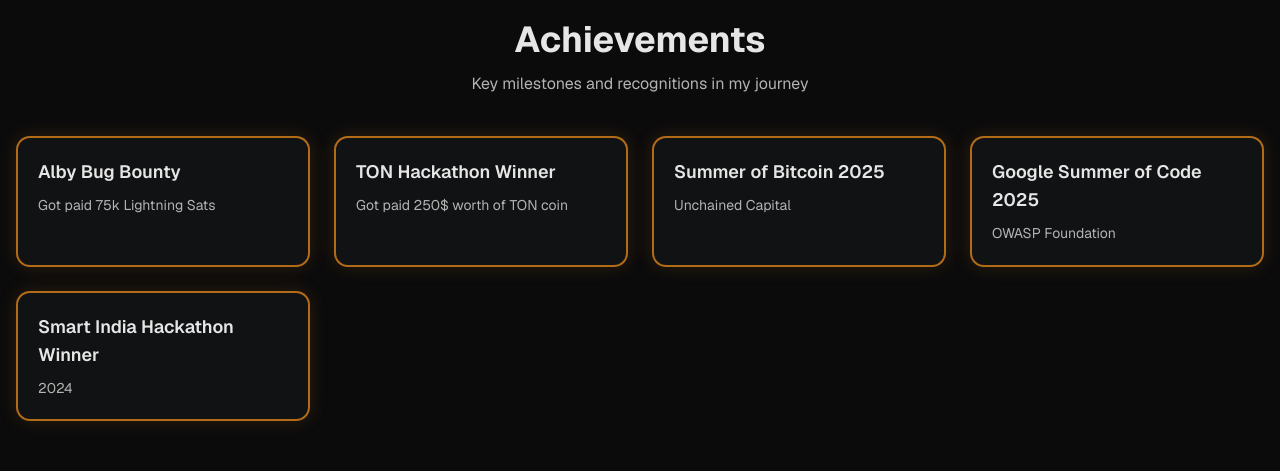
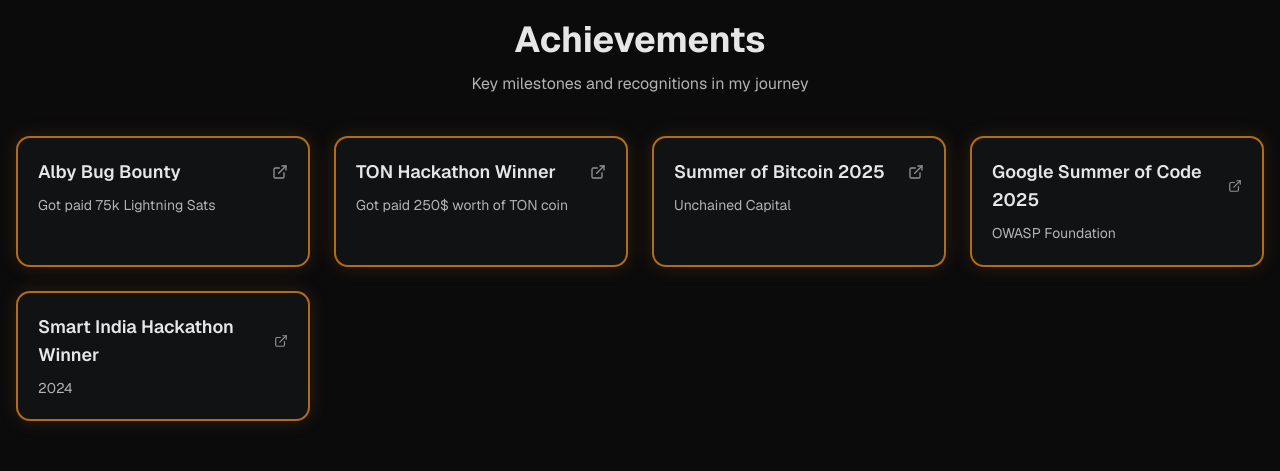
Before and after one commit to krrish-sehgal/personal-portfolio, a Next.js app: page / in a window 1280 px wide. Shown: the part 4420-4891 px from the top of the page. Built offline with nearby package versions, Linux system fonts and the light colour scheme.

Commit message:
chore: add achievements links

```diff
--- a/components/achievements.tsx
+++ b/components/achievements.tsx
@@ -1,4 +1,5 @@
 import site from "@/data/site.json";
+import { ExternalLink } from "lucide-react";
 
 const Achievements = () => {
   const items = site.achievements || [];
@@ -13,19 +14,46 @@
         </p>
       </div>
       <div className="grid gap-6 sm:grid-cols-2 lg:grid-cols-3 xl:grid-cols-4 w-full">
-        {items.map((it, idx) => (
-          <div
-            key={idx}
-            className="rounded-xl border-2 border-primary/70 bg-card p-5 shadow-[0_0_20px_rgba(247,147,26,0.14)]"
-          >
-            <h3 className="text-lg font-semibold">{it.label}</h3>
+        {items.map((it, idx) => {
+          const content = (
+            <>
+              <h3 className="text-lg font-semibold flex items-center justify-between gap-2">
+                {it.label}
+                {it.link && (
+                  <ExternalLink className="h-4 w-4 opacity-60 group-hover:opacity-100 transition-opacity" />
+                )}
+              </h3>
               {it.value ? (
                 <p className="mt-2 text-sm text-muted-foreground leading-relaxed">
                   {it.value}
                 </p>
               ) : null}
+            </>
+          );
+
+          if (it.link) {
+            return (
+              <a
+                key={idx}
+                href={it.link}
+                target="_blank"
+                rel="noopener noreferrer"
+                className="group rounded-xl border-2 border-primary/70 bg-card p-5 shadow-[0_0_20px_rgba(247,147,26,0.14)] hover:border-[#F7931A] hover:shadow-[0_0_30px_rgba(247,147,26,0.25)] transition-all cursor-pointer"
+              >
+                {content}
+              </a>
+            );
+          }
+
+          return (
+            <div
+              key={idx}
+              className="rounded-xl border-2 border-primary/70 bg-card p-5 shadow-[0_0_20px_rgba(247,147,26,0.14)]"
+            >
+              {content}
             </div>
-        ))}
+          );
+        })}
       </div>
     </div>
   );
--- a/data/site.json
+++ b/data/site.json
@@ -121,14 +121,31 @@
     }
   ],
   "achievements": [
-    { "label": "Alby Bug Bounty ", "value": "Got paid 75k Lightning Sats" },
+    {
+      "label": "Alby Bug Bounty ",
+      "value": "Got paid 75k Lightning Sats",
+      "link": "https://github.com/getAlby/bitcoin-connect/issues/182"
+    },
     {
       "label": "TON Hackathon Winner",
-      "value": "Got paid 250$ worth of TON coin"
+      "value": "Got paid 250$ worth of TON coin",
+      "link": "https://www.linkedin.com/posts/krrish-sehgal-5a268b24b_ton-web3-blockchain-activity-7385245567557414912-kJJW?utm_source=share&utm_medium=member_desktop"
     },
-    { "label": "Summer of Bitcoin 2025", "value": "Unchained Capital" },
-    { "label": "Google Summer of Code 2025", "value": "OWASP Foundation" },
-    { "label": "Smart India Hackathon Winner", "value": "2024" }
+    {
+      "label": "Summer of Bitcoin 2025",
+      "value": "Unchained Capital",
+      "link": "https://drive.google.com/file/d/1xnIuzun7nKWDpeQFRntd6AuoD6SougZY/view?usp=sharing"
+    },
+    {
+      "label": "Google Summer of Code 2025",
+      "value": "OWASP Foundation",
+      "link": "https://drive.google.com/file/d/1qgXdQJYFx-UXD0eC5d2bj2WVhf0IaQWR/view?usp=sharing"
+    },
+    {
+      "label": "Smart India Hackathon Winner",
+      "value": "2024",
+      "link": "https://www.linkedin.com/posts/krrish-sehgal-5a268b24b_sih2024-persistence-innovation-activity-7274058004285562880-GQyp?utm_source=share&utm_medium=member_desktop"
+    }
   ],
   "speaking": [],
   "writing": [
```
Lines whose indentation alone changed are shown as unchanged.
